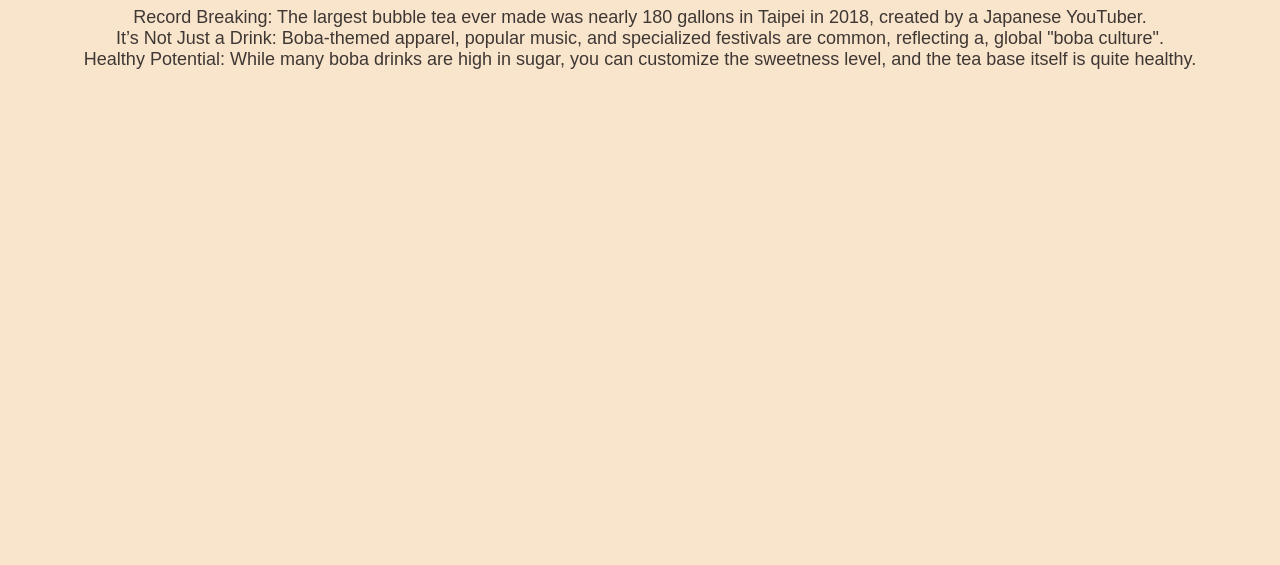
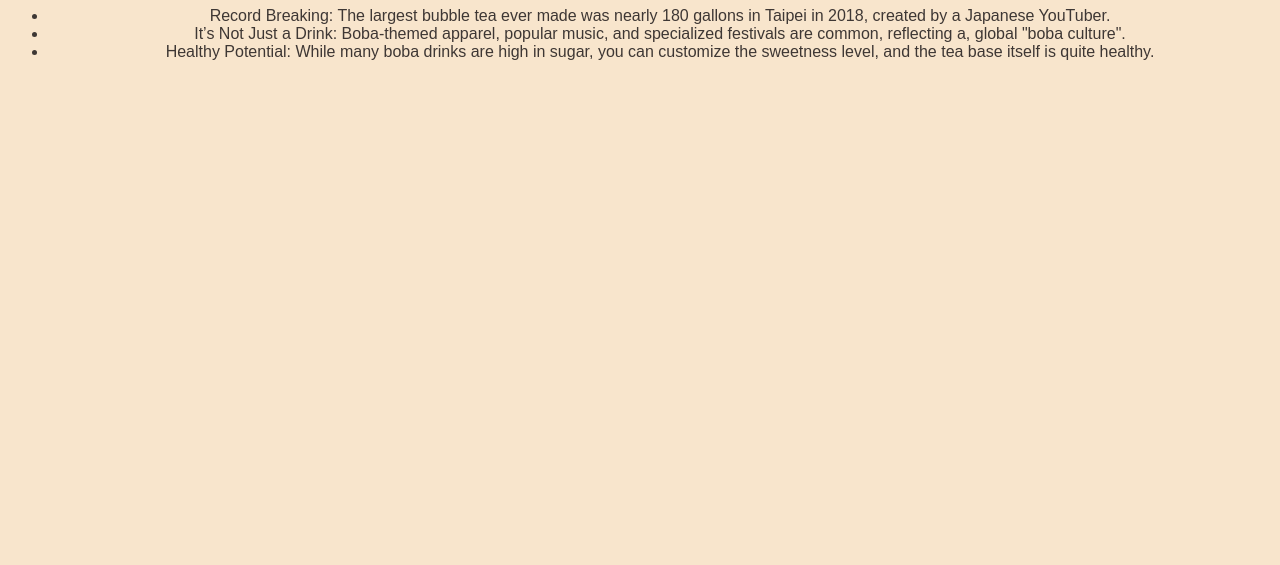
Before and after one commit to nstewk09/website, a plain HTML site: page index.html in a window 1280 px wide. Shown: the part 235-800 px from the top of the page. Drawn offline with Linux system fonts and the light colour scheme.

Commit message:
Update image source in index.html and remove unused CSS for unordered lists

```diff
--- a/index.html
+++ b/index.html
@@ -5,7 +5,7 @@
         <link rel="preconnect" href="https://fonts.googleapis.com">
     </head>
     <body>
-        <img src="https://png.pngtree.com/png-clipart/20240705/original/pngtree-bubble-boba-milk-tea-pearl-tapioca-ball-asian-favorite-drink-png-image_15494217.png" />
+        <img src="https://mir-s3-cdn-cf.behance.net/project_modules/disp/7629c7119034013.6099db2804e15.gif" />
 
         <h1>BOBA!!!</h1>
         <ul>
--- a/style.css
+++ b/style.css
@@ -8,9 +8,3 @@ body {
     background: #f8e5cc;
     color: #3e3734;
 }
-
-ul {
-    list-style-type: none;
-    padding: 0;
-    font-size: 18px;
-}
```
